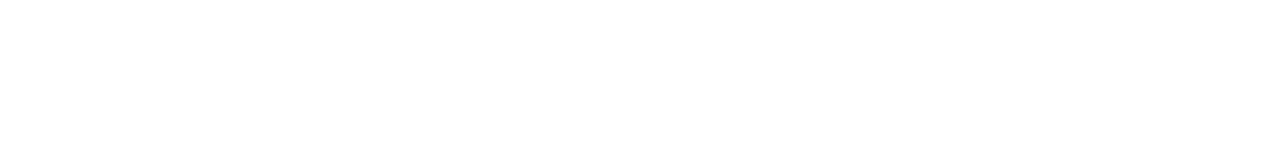
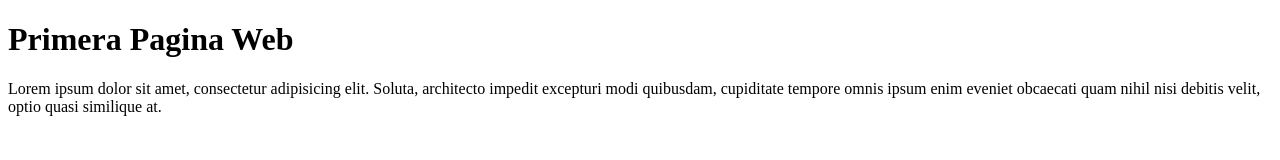
Before and after one commit to VictorOlea/clase4-c1, a plain HTML site: page views/index.html in a window 1280 px wide. Drawn offline with Linux system fonts and the light colour scheme.

Commit message:
agreganfo h1 y p

```diff
--- a/views/index.html
+++ b/views/index.html
@@ -6,6 +6,10 @@
     <title>Document</title>
 </head>
 <body>
-
+    <h1>Primera Pagina Web</h1>
+    <p>Lorem ipsum dolor sit amet, consectetur adipisicing elit. Soluta,
+        architecto impedit excepturi modi quibusdam, cupiditate tempore
+        omnis ipsum enim eveniet obcaecati quam nihil nisi debitis velit,
+        optio quasi similique at.</p>
 </body>
 </html>
```
